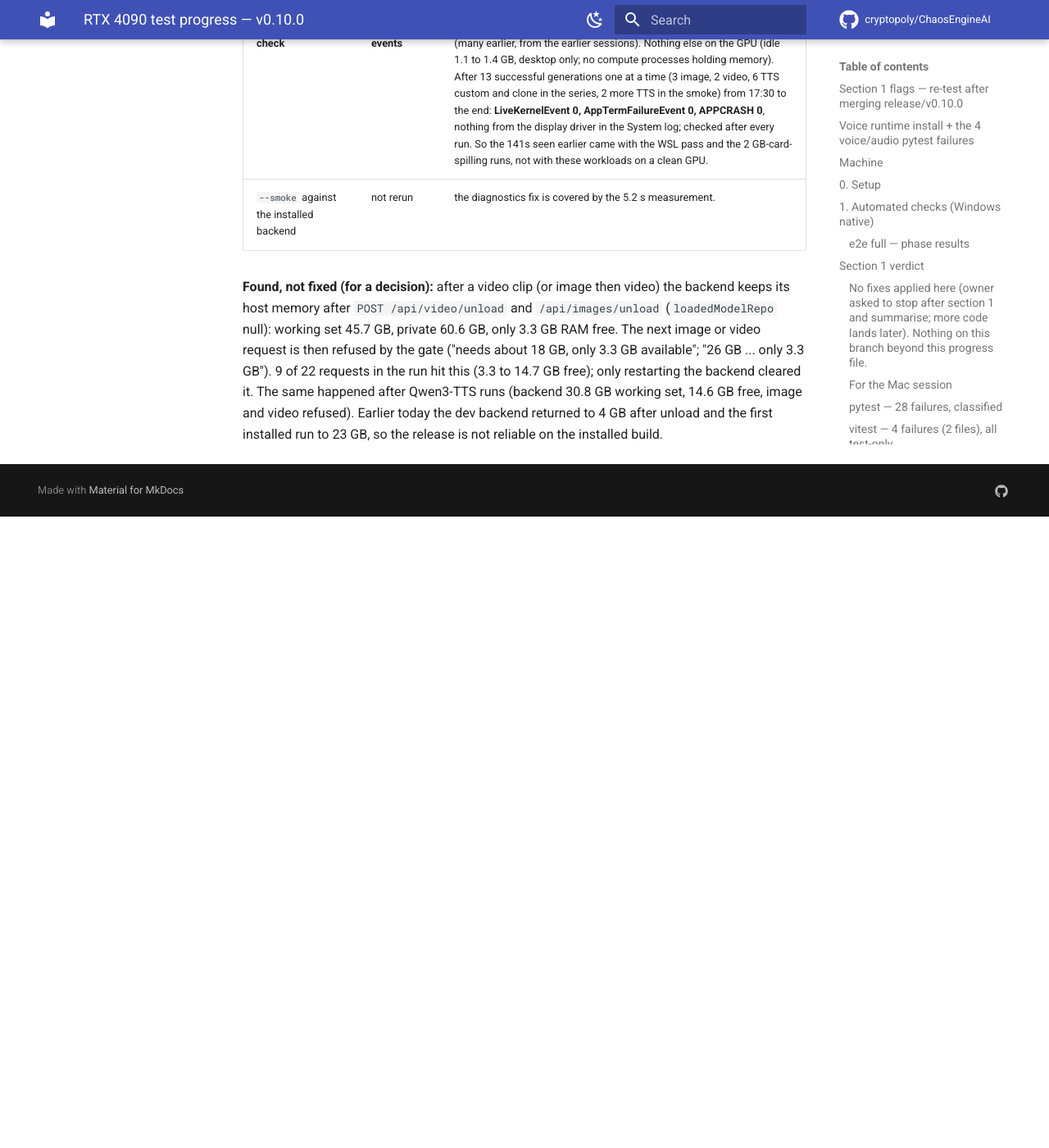
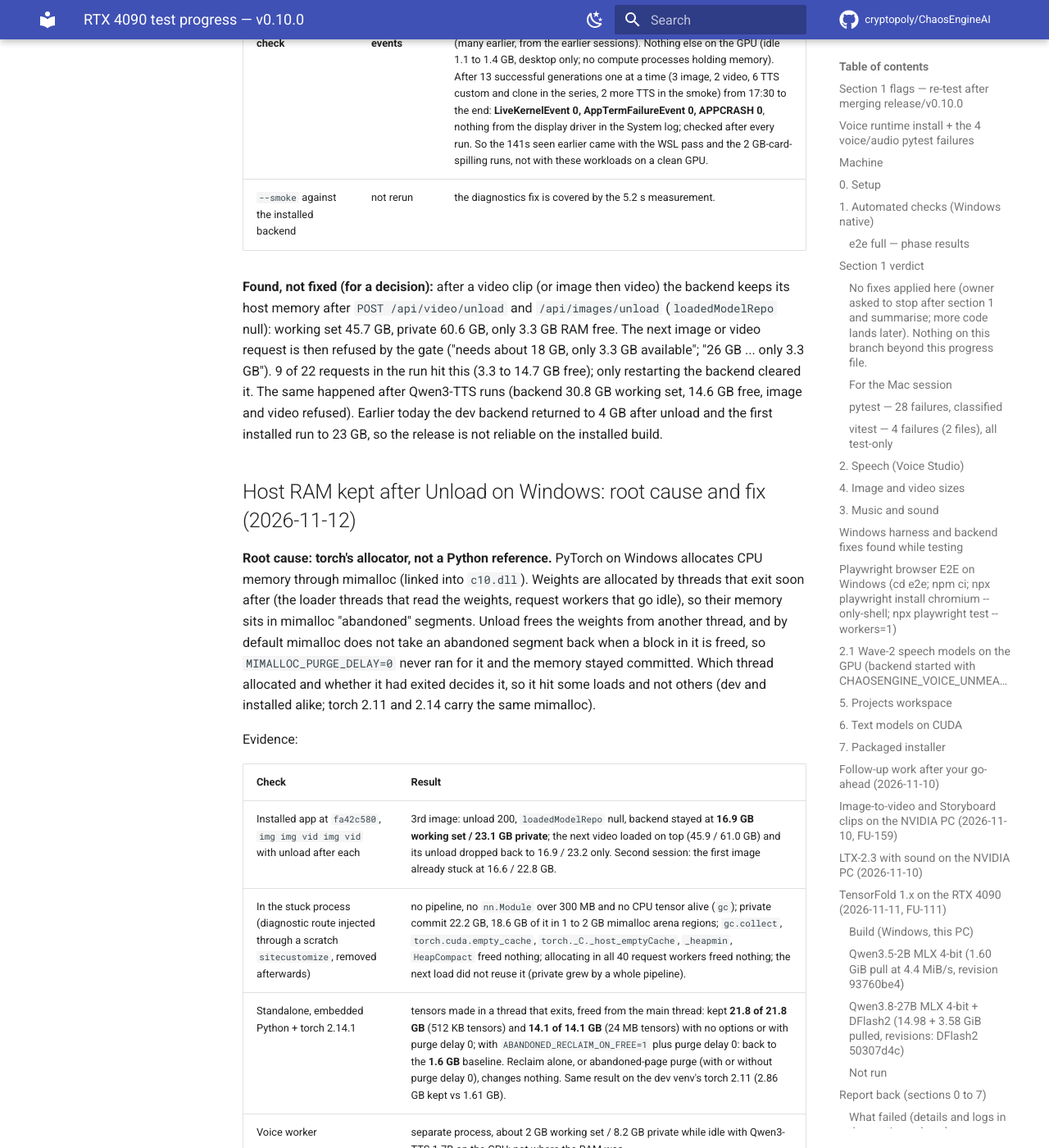
Before and after one commit to cryptopoly/ChaosEngineAI, an MkDocs documentation site: the page built from docs/progress/rtx4090-progress.md, in a window 1280 px wide and 1400 px high, scrolled down 87535 px. Shown: the whole window at 82% size. Built offline with MkDocs 1.6.1 and Material for MkDocs 9.7.7, drawn with Linux system fonts in a browser that asks for light colours; comment, search, counter and statistics services are not loaded; before the commit the page ends 88165 px from its top, so only the background shows below that; some of the changed text lies outside the part shown.

Commit message:
docs(progress): host RAM after unload, root cause (mimalloc abandoned segments) and fix, installer rebuilt and mixed run through the installed app

```diff
--- a/docs/progress/rtx4090-progress.md
+++ b/docs/progress/rtx4090-progress.md
@@ -1305,3 +1305,31 @@
 | `--smoke` against the installed backend | not rerun | the diagnostics fix is covered by the 5.2 s measurement. |
 
 **Found, not fixed (for a decision):** after a video clip (or image then video) the backend keeps its host memory after `POST /api/video/unload` and `/api/images/unload` (`loadedModelRepo` null): working set 45.7 GB, private 60.6 GB, only 3.3 GB RAM free. The next image or video request is then refused by the gate ("needs about 18 GB, only 3.3 GB available"; "26 GB ... only 3.3 GB"). 9 of 22 requests in the run hit this (3.3 to 14.7 GB free); only restarting the backend cleared it. The same happened after Qwen3-TTS runs (backend 30.8 GB working set, 14.6 GB free, image and video refused). Earlier today the dev backend returned to 4 GB after unload and the first installed run to 23 GB, so the release is not reliable on the installed build.
+
+## Host RAM kept after Unload on Windows: root cause and fix (2026-11-12)
+
+**Root cause: torch's allocator, not a Python reference.** PyTorch on Windows allocates CPU memory through mimalloc (linked into `c10.dll`). Weights are allocated by threads that exit soon after (the loader threads that read the weights, request workers that go idle), so their memory sits in mimalloc "abandoned" segments. Unload frees the weights from another thread, and by default mimalloc does not take an abandoned segment back when a block in it is freed, so `MIMALLOC_PURGE_DELAY=0` never ran for it and the memory stayed committed. Which thread allocated and whether it had exited decides it, so it hit some loads and not others (dev and installed alike; torch 2.11 and 2.14 carry the same mimalloc).
+
+Evidence:
+
+| Check | Result |
+|---|---|
+| Installed app at `fa42c580`, `img img vid img vid` with unload after each | 3rd image: unload 200, `loadedModelRepo` null, backend stayed at **16.9 GB working set / 23.1 GB private**; the next video loaded on top (45.9 / 61.0 GB) and its unload dropped back to 16.9 / 23.2 only. Second session: the first image already stuck at 16.6 / 22.8 GB. |
+| In the stuck process (diagnostic route injected through a scratch `sitecustomize`, removed afterwards) | no pipeline, no `nn.Module` over 300 MB and no CPU tensor alive (`gc`); private commit 22.2 GB, 18.6 GB of it in 1 to 2 GB mimalloc arena regions; `gc.collect`, `torch.cuda.empty_cache`, `torch._C._host_emptyCache`, `_heapmin`, `HeapCompact` freed nothing; allocating in all 40 request workers freed nothing; the next load did not reuse it (private grew by a whole pipeline). |
+| Standalone, embedded Python + torch 2.14.1 | tensors made in a thread that exits, freed from the main thread: kept **21.8 of 21.8 GB** (512 KB tensors) and **14.1 of 14.1 GB** (24 MB tensors) with no options or with purge delay 0; with `ABANDONED_RECLAIM_ON_FREE=1` plus purge delay 0: back to the **1.6 GB** baseline. Reclaim alone, or abandoned-page purge (with or without purge delay 0), changes nothing. Same result on the dev venv's torch 2.11 (2.86 GB kept vs 1.61 GB). |
+| Voice worker | separate process, about 2 GB working set / 8.2 GB private while idle with Qwen3-TTS 1.7B on the GPU; not where the RAM was. |
+
+**Fix** (`6d4b3fef`): `backend_service/__init__` applies `helpers/malloc_release.MIMALLOC_ENV` on Windows before torch loads: `MIMALLOC_PURGE_DELAY=0`, `MIMALLOC_RESET_DELAY=0` (as before) and **`MIMALLOC_ABANDONED_RECLAIM_ON_FREE=1`**; a value the user exported wins. Gate unchanged. Tests: `AllocatorEnvTests` and a real measurement `AbandonedSegmentMeasurementTests` in `tests/test_malloc_release.py` (about 1 GB made in an exited thread and freed elsewhere; fails without the fix: "kept 1.26 GB of 1.26 GB"). E2E phase 4 check "memory returns after unload; a second generation is not refused" (two generations of the smallest installed diffusers image model with unload; fails when unload keeps over 30 % of what the model took): PASS on the dev backend (FLUX.2 Klein: 4.0 GB before, 23.9 loaded, 4.0 after, twice). pytest: memory_gate, malloc_release, voice_qwen_cuda, qwen_tts_fast, image_runtime, video_runtime, media_fit_cuda, chat_memory_cuda, backend_service: **403 passed**.
+
+**Rebuilt and installed** (`./build.sh`, exit 0; `ChaosEngineAI_0.10.0_x64-setup.exe` 131.75 MiB; manifest `llamaServer` and `llamaServerTurbo` set, `warnings: []`; archive holds the four `install-*.sh` and the fix; silent `/S` exit 0; backend up in 32 s). Mixed sequence through the installed app, unload after every image and video:
+
+| Step | Loaded (backend WS / private GB) | After unload | Free RAM after |
+|---|---|---|---|
+| Klein 1024x640 x2 | 16.6 / 23.1 | 1.7 / 3.2 | 48.2 GB |
+| LTX-2.3 4-bit 768x512, 97 frames x2 | 30.9-31.0 / 41.3-41.4 | 2.0 / 3.5 | 48.2 GB |
+| Qwen3-TTS CustomVoice 1.7B x2 (worker) | backend 2.0 / 3.5; worker 1.9 / 8.2 | worker stays loaded | 46.2 GB |
+| Klein, LTX, Klein, LTX, Klein | 16.9-17.0 / 23.4 and 31.2-31.3 / 41.4 | 2.0-2.4 / 3.5-3.6 | 45.5-46.0 GB |
+
+11 of 11 requests HTTP 200, **0 refused** (before: 9 of 22 refused). Every unload back to about 2 GB working set.
+
+Not verified: other cards and RAM sizes (the fix is an allocator setting, independent of card and RAM, but only this 4090 / 64 GB PC was measured); Linux and macOS (not affected: no mimalloc there, `malloc_trim` path unchanged); very small CPU allocations (32 KB tensors) still stay with the abandoned thread in the standalone probe (6.2 GB of 6.3 kept), which model weights do not hit in the runs above.
```
